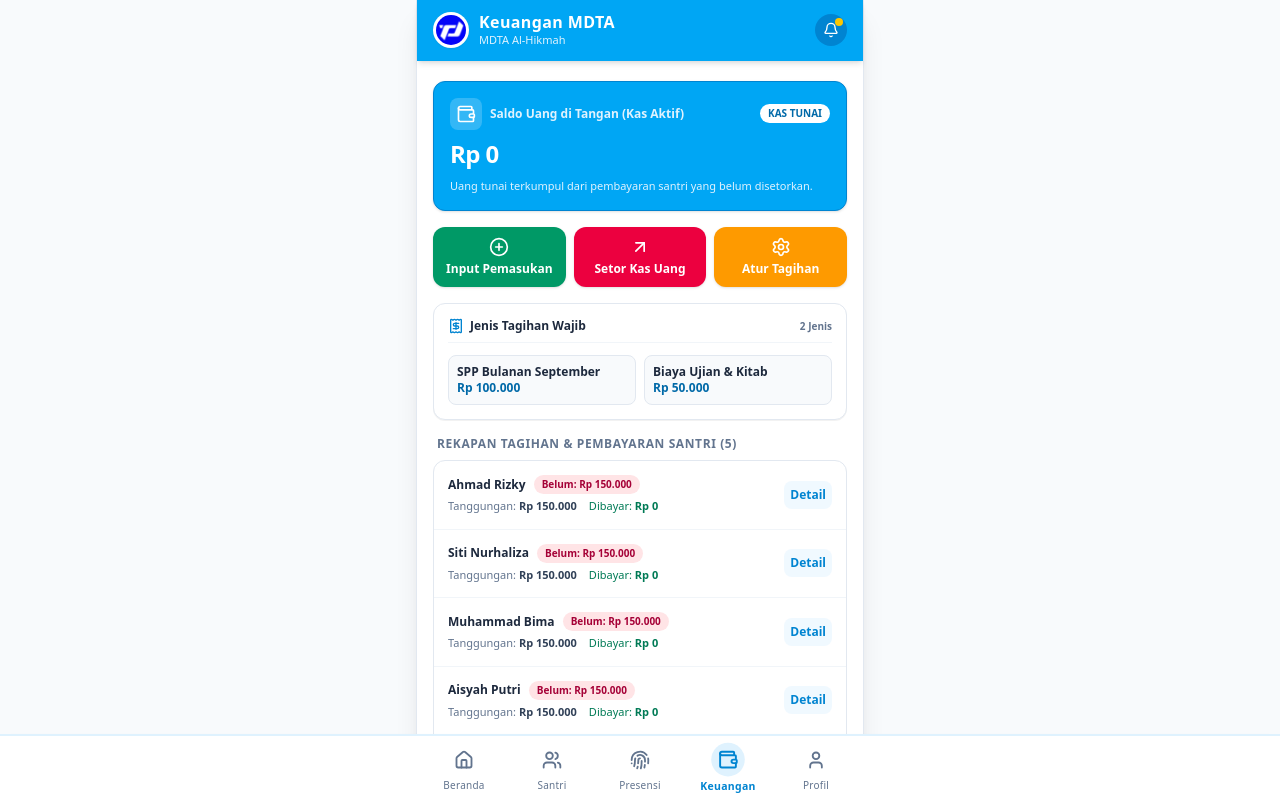
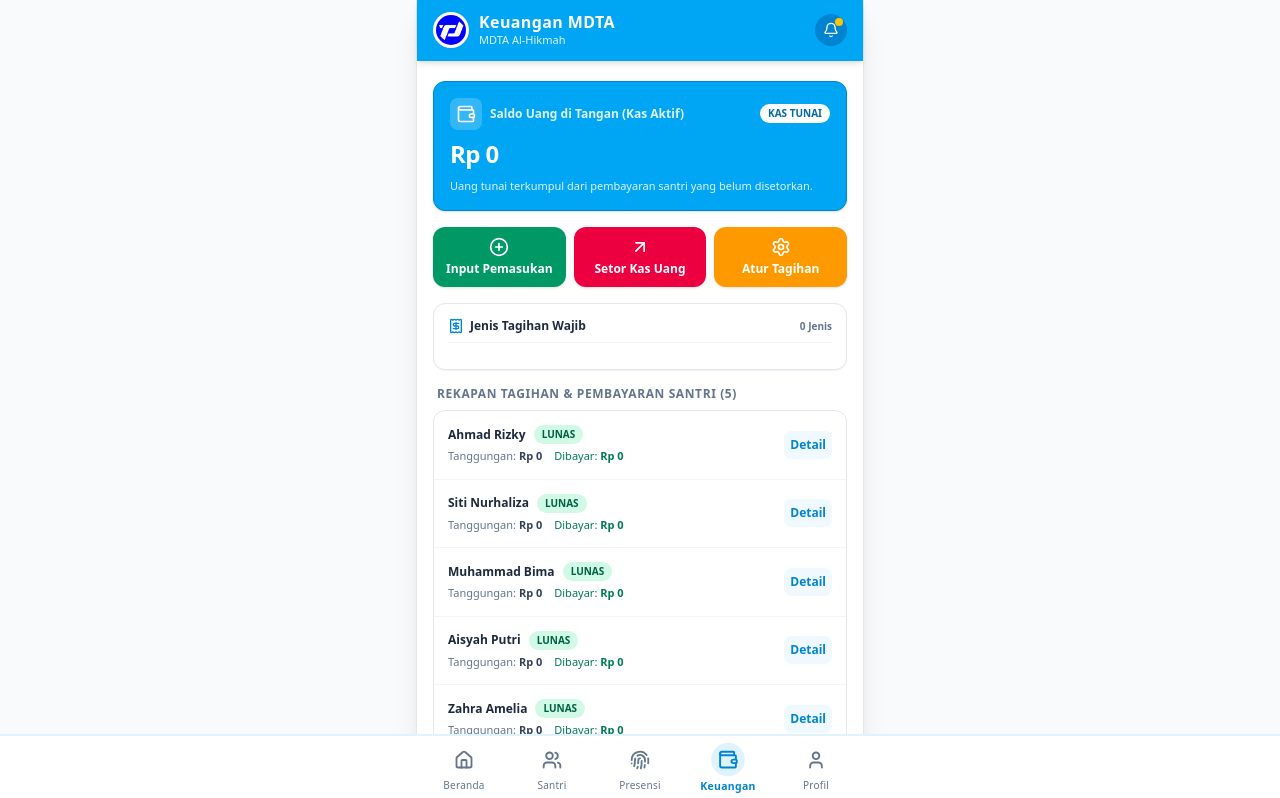
Before and after one commit to Nuryadi22/mdta, a Next.js app: page /keuangan in a window 1280 px wide. Shown: the top 798 px of the page. Built offline with nearby package versions, Linux system fonts and the light colour scheme.

Commit message:
fix: kosongkan data rekap tagihan dan pembayaran santri

```diff
--- a/src/app/keuangan/page.tsx
+++ b/src/app/keuangan/page.tsx
@@ -36,10 +36,7 @@ interface SantriFinancial {
   riwayat: { tanggal: string; nominal: number; jenis: string }[];
 }
 
-const DEFAULT_FEES: FeeCategory[] = [
-  { id: 1, nama: 'SPP Bulanan September', nominal: 100000, keterangan: 'Iuran wajib bulanan santri' },
-  { id: 2, nama: 'Biaya Ujian & Kitab', nominal: 50000, keterangan: 'Perlengkapan belajar santri' },
-];
+const DEFAULT_FEES: FeeCategory[] = [];
 
 const LOCAL_STORAGE_KEUANGAN_KEY = 'mdta_keuangan_state_v1';
 
@@ -68,9 +65,9 @@ export default function KeuanganPage() {
   const [newFee, setNewFee] = useState({ nama: '', nominal: '', keterangan: '' });
   const [newPayment, setNewPayment] = useState({
     santriId: '',
-    tanggal: '2026-09-07',
+    tanggal: new Date().toISOString().split('T')[0],
     nominal: '',
-    jenis: 'SPP Bulanan September',
+    jenis: '',
   });
   const [setorForm, setSetorForm] = useState({
     tanggal: new Date().toISOString().split('T')[0],
@@ -84,6 +81,15 @@ export default function KeuanganPage() {
       const saved = localStorage.getItem(LOCAL_STORAGE_KEUANGAN_KEY);
       if (saved) {
         const parsed = JSON.parse(saved);
+        // Clean up old demo mock data if detected
+        if (parsed.feeCategories && parsed.feeCategories.some((f: FeeCategory) => f.nama === 'SPP Bulanan September')) {
+          localStorage.removeItem(LOCAL_STORAGE_KEUANGAN_KEY);
+          setFeeCategories([]);
+          setSantriFinances([]);
+          setSaldoDiTangan(0);
+          setSetorHistory([]);
+          return;
+        }
         if (parsed.saldoDiTangan !== undefined) setSaldoDiTangan(parsed.saldoDiTangan);
         if (parsed.feeCategories) setFeeCategories(parsed.feeCategories);
         if (parsed.santriFinances) setSantriFinances(parsed.santriFinances);
@@ -106,7 +112,7 @@ export default function KeuanganPage() {
           return {
             id: santri.id,
             nama: santri.nama,
-            totalTanggungan: 150000,
+            totalTanggungan: feeCategories.reduce((sum, f) => sum + f.nominal, 0),
             totalDibayar: 0,
             riwayat: [],
           };
@@ -118,7 +124,7 @@ export default function KeuanganPage() {
         setNewPayment((prev) => ({ ...prev, santriId: String(santriList[0].id) }));
       }
     }
-  }, [santriList]);
+  }, [santriList, feeCategories]);
 
   // Helper to save state to localStorage
   const saveStateToStorage = (
```
Also changed, not shown: public/logo.png.
